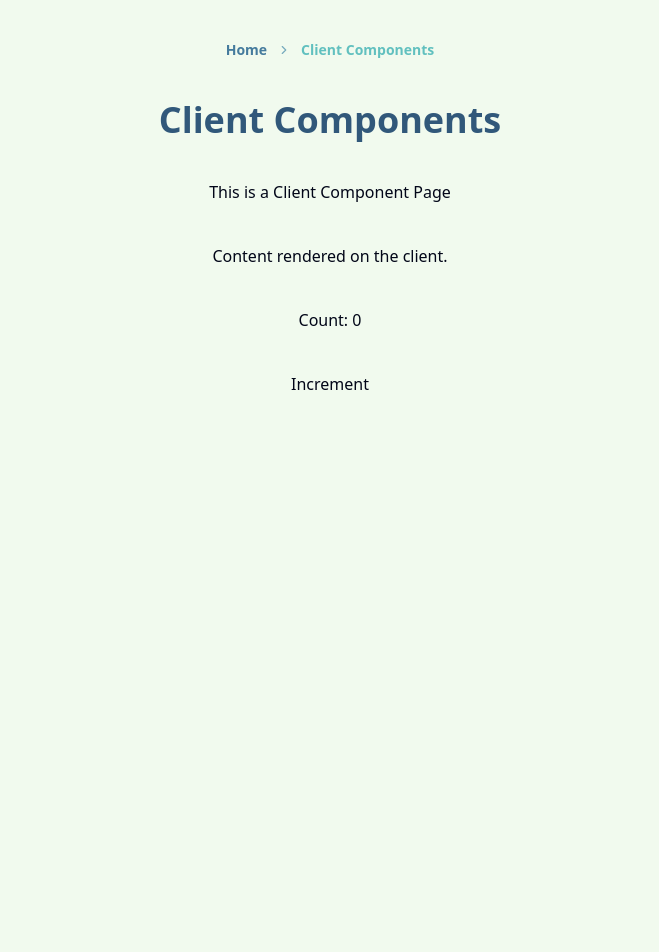
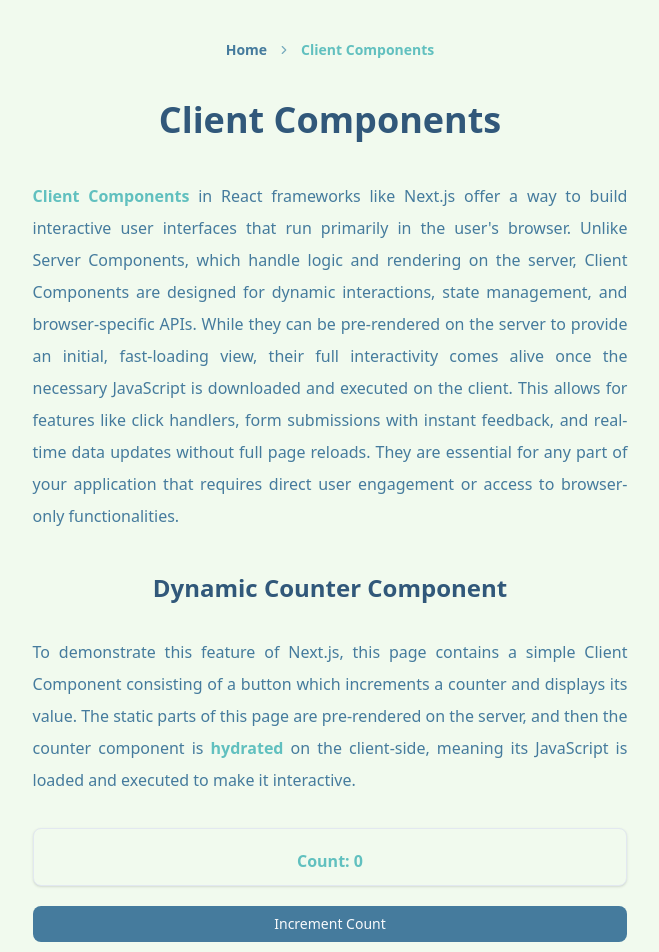
Before and after one commit to cragtok/next_js_features_app, a Next.js app: page /components/client in a window 1280 px wide. Shown: the top 952 px of the page, without its empty margins (310-969 px from the left). Before the commit the page ends 800 px from the top, so only its background shows below. Built offline with nearby package versions, Linux system fonts and the light colour scheme.

Commit message:
feat: client component page

```diff
--- /dev/null
+++ b/app/components/client/Counter.tsx
@@ -0,0 +1,22 @@
+"use client";
+
+import ButtonWrapper from "@/components/general/ButtonWrapper";
+import CardWrapper from "@/components/general/CardWrapper";
+import TextAccentWrapper from "@/components/general/TextAccentWrapper";
+import { useState } from "react";
+
+const Counter = () => {
+    const [count, setCount] = useState(0);
+    return (
+        <div className="flex flex-col gap-5">
+            <CardWrapper>
+                <TextAccentWrapper>Count: {count}</TextAccentWrapper>
+            </CardWrapper>
+            <ButtonWrapper onClick={() => setCount(count + 1)}>
+                Increment Count
+            </ButtonWrapper>
+        </div>
+    );
+};
+
+export default Counter;
--- a/app/components/client/page.tsx
+++ b/app/components/client/page.tsx
@@ -1,17 +1,46 @@
-"use client";
-
 import PageWrapper from "@/components/general/PageWrapper";
-import { useState } from "react";
+import ParagraphWrapper from "@/components/general/ParagraphWrapper";
+import SectionWrapper from "@/components/general/SectionWrapper";
+import TextAccentWrapper from "@/components/general/TextAccentWrapper";
+import Counter from "./Counter";
 
 const Page = () => {
-    const [count, setCount] = useState(0);
-
     return (
         <PageWrapper pageTitle="Client Components">
-            <h1>This is a Client Component Page</h1>
-            <p>Content rendered on the client.</p>
-            <p>Count: {count}</p>
-            <button onClick={() => setCount(count + 1)}>Increment</button>
+            <SectionWrapper>
+                <ParagraphWrapper>
+                    <TextAccentWrapper>Client Components</TextAccentWrapper> in
+                    React frameworks like Next.js offer a way to build
+                    interactive user interfaces that run primarily in the
+                    user&apos;s browser. Unlike Server Components, which handle
+                    logic and rendering on the server, Client Components are
+                    designed for dynamic interactions, state management, and
+                    browser-specific APIs. While they can be pre-rendered on the
+                    server to provide an initial, fast-loading view, their full
+                    interactivity comes alive once the necessary JavaScript is
+                    downloaded and executed on the client. This allows for
+                    features like click handlers, form submissions with instant
+                    feedback, and real-time data updates without full page
+                    reloads. They are essential for any part of your application
+                    that requires direct user engagement or access to
+                    browser-only functionalities.
+                </ParagraphWrapper>
+            </SectionWrapper>
+
+            <SectionWrapper sectionTitle="Dynamic Counter Component">
+                <ParagraphWrapper>
+                    To demonstrate this feature of Next.js, this page contains a
+                    simple Client Component consisting of a button which
+                    increments a counter and displays its value. The static
+                    parts of this page are pre-rendered on the server, and then
+                    the counter component is{" "}
+                    <TextAccentWrapper>hydrated</TextAccentWrapper> on the
+                    client-side, meaning its JavaScript is loaded and executed
+                    to make it interactive.
+                </ParagraphWrapper>
+
+                <Counter />
+            </SectionWrapper>
         </PageWrapper>
     );
 };
```
